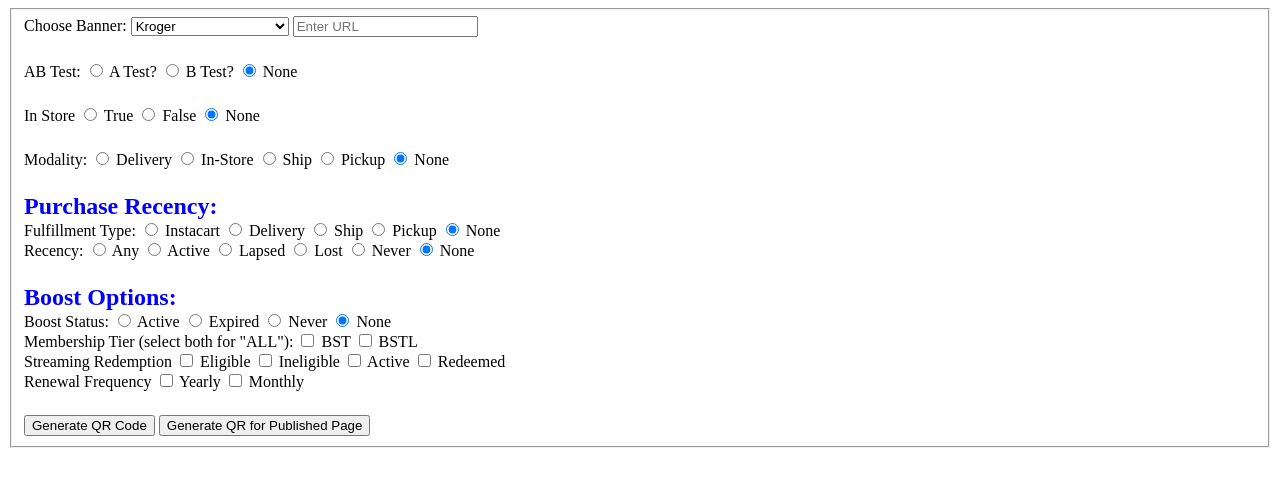
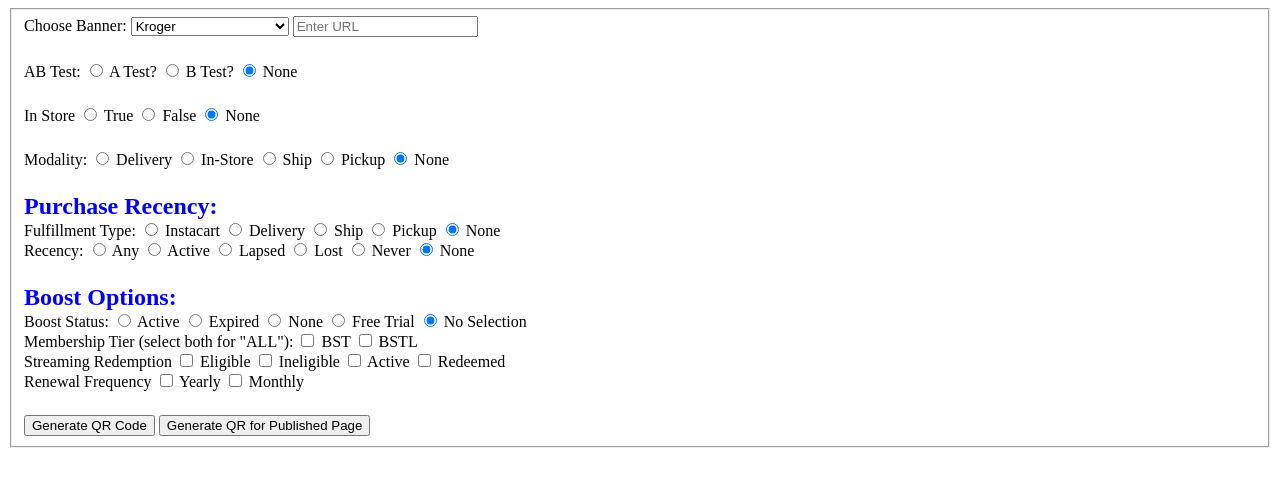
Before and after one commit to KevinKozel-kr/KevinKozel-kr.github.io, a website: page index.html in a window 1280 px wide. Drawn offline with Linux system fonts and the light colour scheme.

Commit message:
Fixed parameters to include none and free trial

```diff
--- a/index.html
+++ b/index.html
@@ -140,10 +140,13 @@
                     <input name="boostStatus" type="radio" value="option.boostStatus=expired"> Expired
                 </label>
                 <label>
-                    <input name="boostStatus" type="radio" value="option.boostStatus=never"> Never
+                    <input name="boostStatus" type="radio" value="option.boostStatus=none"> None
                 </label>
                 <label>
-                    <input checked name="boostStatus" type="radio" value=""> None
+                    <input name="boostStatus" type="radio" value="option.boostStatus=free_trial"> Free Trial
+                </label>
+                <label>
+                    <input checked name="boostStatus" type="radio" value=""> No Selection
                 </label>
             </div>
 
```
